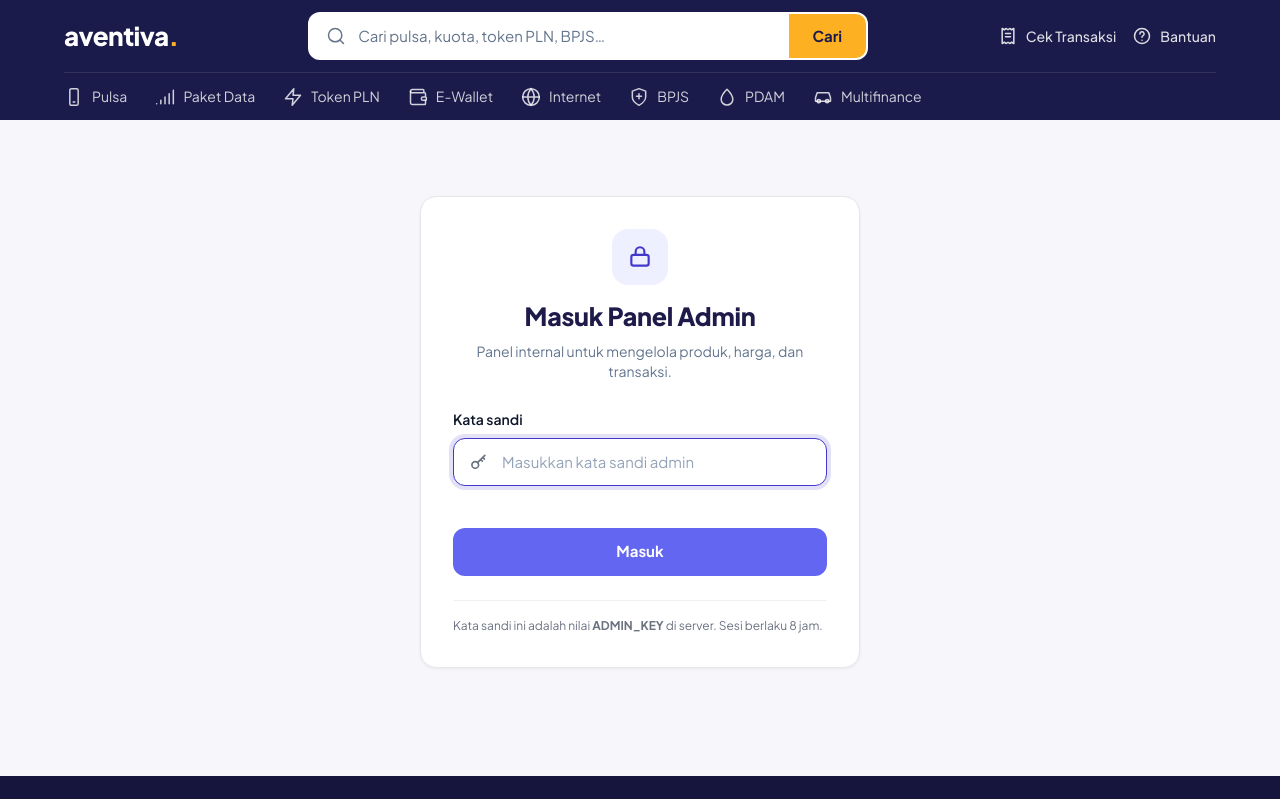
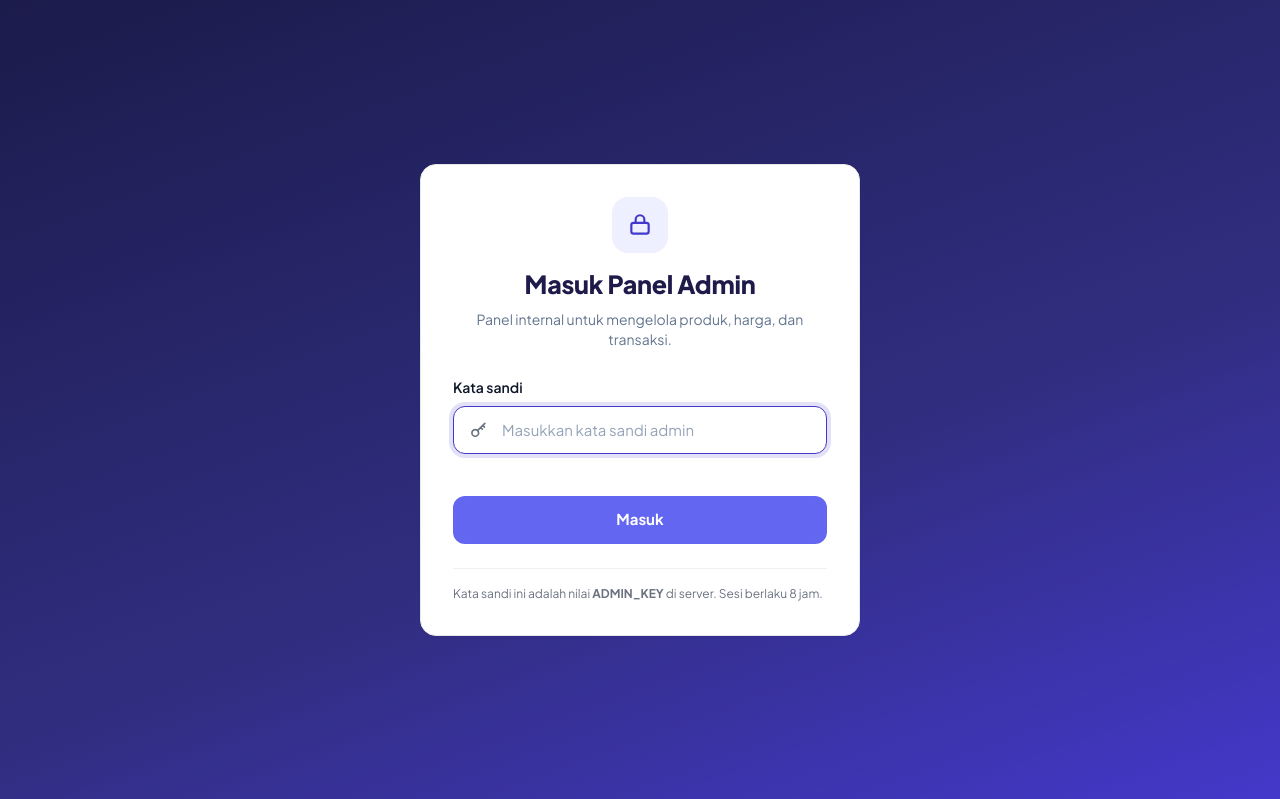
Before and after one commit to ersetdigital-sudo/aventiva, a Next.js app: page /admin/login in a window 1280 px wide. Shown: the top 799 px of the page. Built offline with nearby package versions, Linux system fonts and the light colour scheme; no server answers; the database is empty.

Commit message:
Perbaiki konfigurasi Supabase dan pisahkan layout admin dari halaman publik
Co-authored-by: base44-builder[bot] <245833847+base44-builder[bot]@users.noreply.github.com>

```diff
--- /dev/null
+++ b/app/(site)/layout.tsx
@@ -0,0 +1,36 @@
+import { Suspense } from "react";
+import { BackToTop } from "@/components/BackToTop";
+import { Footer } from "@/components/Footer";
+import { Header } from "@/components/Header";
+import { ShopProvider } from "@/components/ShopProvider";
+import { CatalogProvider } from "@/lib/catalog-context";
+import { getCatalog, getSettings, mergeSite } from "@/lib/db";
+import { SiteProvider } from "@/lib/site-context";
+import { SITE } from "@/data/site";
+
+/**
+ * Layout halaman publik: header toko, footer, dan provider data situs.
+ *
+ * Halaman /admin berada DI LUAR grup ini, jadi panel admin tampil bersih
+ * tanpa navbar & footer toko (root layout hanya menyediakan <html>/<body>).
+ */
+export default async function SiteLayout({ children }: { children: React.ReactNode }) {
+  // Katalog + pengaturan dari Supabase (fallback otomatis ke data statis)
+  const [cats, settings] = await Promise.all([getCatalog(), getSettings()]);
+  const site = settings ? mergeSite(settings) : SITE;
+
+  return (
+    <SiteProvider site={site}>
+      <CatalogProvider cats={cats}>
+        <ShopProvider>
+          <Suspense fallback={null}>
+            <Header />
+          </Suspense>
+          {children}
+          <Footer />
+          <BackToTop />
+        </ShopProvider>
+      </CatalogProvider>
+    </SiteProvider>
+  );
+}
--- a/app/admin/login/page.tsx
+++ b/app/admin/login/page.tsx
@@ -14,7 +14,16 @@ export default async function AdminLoginPage() {
   if (await isAdmin()) redirect("/admin");
 
   return (
-    <main id="main" className="wrap grid min-h-[70vh] place-items-center py-10 sm:py-14">
+    <main
+      id="main"
+      className="grid place-items-center px-4 py-10 sm:px-6"
+      // Halaman ini tampil tanpa header/footer toko (lihat app/layout.tsx),
+      // jadi latarnya dibuat penuh satu layar dengan warna brand.
+      style={{
+        minHeight: "100dvh",
+        background: "linear-gradient(160deg,#1B1B4B 0%,#312E81 60%,#4338CA 100%)",
+      }}
+    >
       <AdminLogin />
     </main>
   );
--- a/app/layout.tsx
+++ b/app/layout.tsx
@@ -1,17 +1,14 @@
 import type { Metadata } from "next";
-import { Suspense } from "react";
-import { BackToTop } from "@/components/BackToTop";
-import { Footer } from "@/components/Footer";
-import { Header } from "@/components/Header";
-import { ShopProvider } from "@/components/ShopProvider";
-import { CatalogProvider } from "@/lib/catalog-context";
-import { getCatalog, getSettings, mergeSite } from "@/lib/db";
-import { SiteProvider } from "@/lib/site-context";
 import { SITE } from "@/data/site";
 import { jakarta } from "./fonts";
 import "./globals.css";
 
 /**
+ * Layout akar: hanya <html>/<body> + metadata.
+ *
+ * Chrome toko (header, footer, provider data) ada di app/(site)/layout.tsx,
+ * sehingga halaman /admin tampil tanpa navbar & footer toko.
+ *
  * Halaman dibuat dynamic per-request supaya useSearchParams (header, filter
  * katalog, cek transaksi, FAQ) ter-render utuh di HTML — bukan blank sampai JS.
  */
@@ -90,11 +87,7 @@ const JSON_LD = {
   ],
 };
 
-export default async function RootLayout({ children }: { children: React.ReactNode }) {
-  // Katalog + pengaturan dari Supabase (fallback otomatis ke data statis)
-  const [cats, settings] = await Promise.all([getCatalog(), getSettings()]);
-  const site = settings ? mergeSite(settings) : SITE;
-
+export default function RootLayout({ children }: { children: React.ReactNode }) {
   return (
     <html lang="id">
       <body className={jakarta.variable}>
@@ -104,18 +97,7 @@ export default async function RootLayout({ children }: { children: React.ReactNo
         >
           Lompat ke konten utama
         </a>
-        <SiteProvider site={site}>
-          <CatalogProvider cats={cats}>
-            <ShopProvider>
-              <Suspense fallback={null}>
-                <Header />
-              </Suspense>
-              {children}
-              <Footer />
-              <BackToTop />
-            </ShopProvider>
-          </CatalogProvider>
-        </SiteProvider>
+        {children}
         <script type="application/ld+json" dangerouslySetInnerHTML={{ __html: JSON.stringify(JSON_LD) }} />
       </body>
     </html>
```
Also changed, not shown: app/(site)/bantuan/page.tsx (renamed from app/bantuan/page.tsx), app/(site)/cek-transaksi/page.tsx (renamed from app/cek-transaksi/page.tsx), app/(site)/layanan/page.tsx (renamed from app/layanan/page.tsx), app/(site)/page.tsx (renamed from app/page.tsx).
